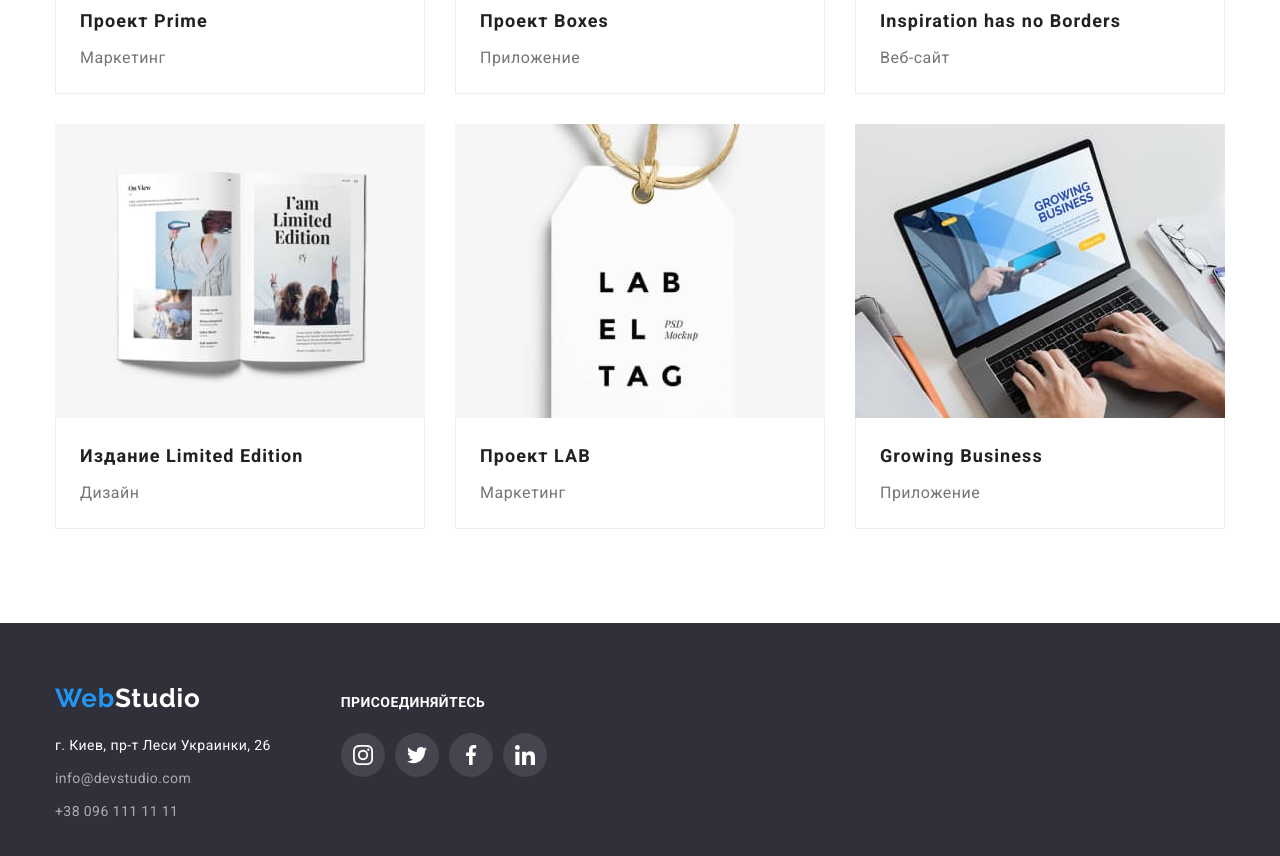
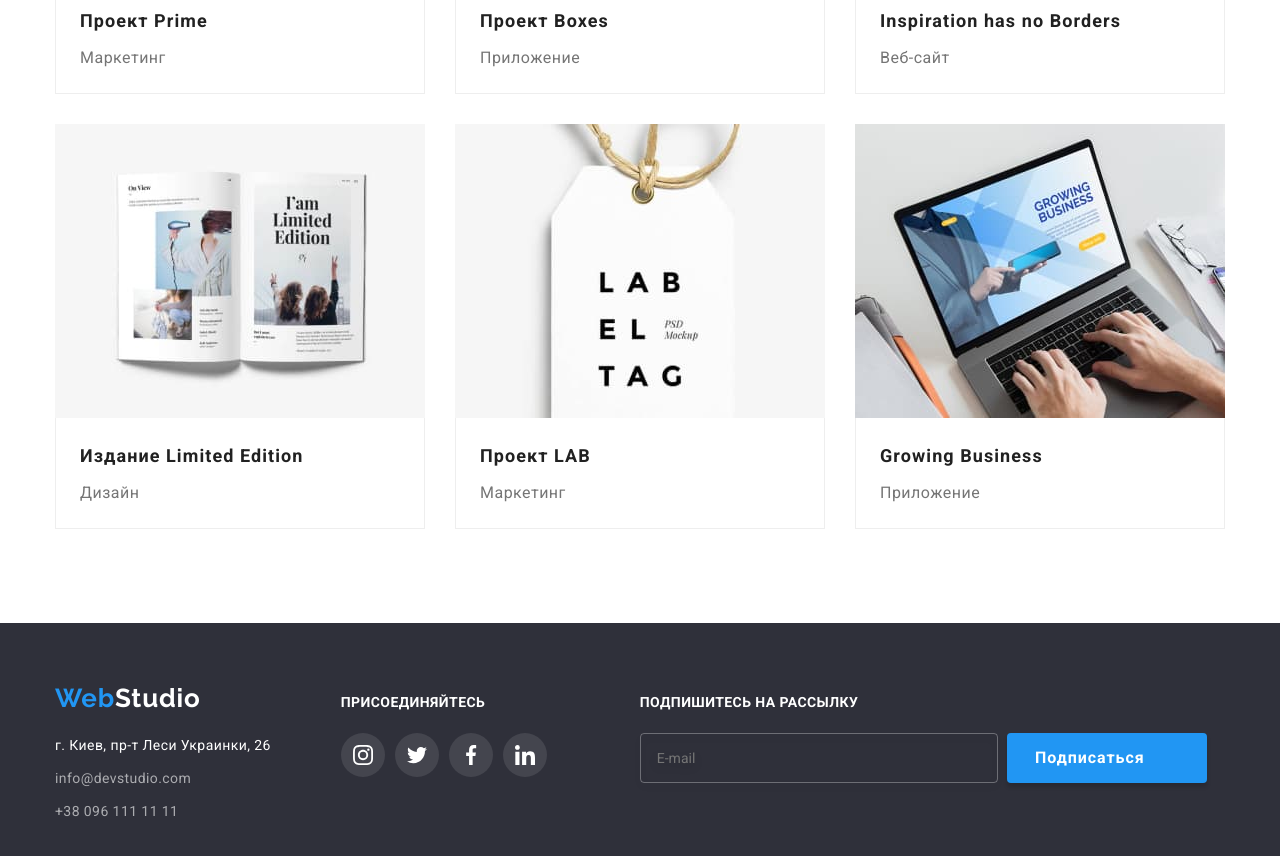
Before and after one commit to Alexey-Kushnir/goit-markup-hw-06, a plain HTML site: page portfolio.html in a window 1280 px wide. Shown: the part 1009-1865 px from the top of the page. Drawn offline with nearby package versions, Linux system fonts and the light colour scheme.

Commit message:
porst subscr

```diff
--- a/css/styles.css
+++ b/css/styles.css
@@ -607,7 +607,8 @@ body {
   width: 24px;
   height: 24px;
   margin-left: 10px;
-  background-image: url('../images/4icons/send.svg');
+  /* background-image: url('../images/4icons/send.svg'); */
+  background-image: url('../images/icons.svg#send');
   color: #212121;
   background-size: contain;
 }
--- a/portfolio.html
+++ b/portfolio.html
@@ -308,6 +308,18 @@
             </li>
           </ul>
         </div>
+        <form action="" class="footer-sign">
+          <label class="footer-sign-label" for="user-email-footer"
+            >Подпишитесь на рассылку
+            <input
+              class="footer-sign-input"
+              type="email"
+              name="user-email"
+              placeholder="E-mail"
+              id="user-email-footer"
+          /></label>
+          <button type="submit" class="footer-sign-button">Подписаться</button>
+        </form>
       </div>
     </footer>
   </body>
```
